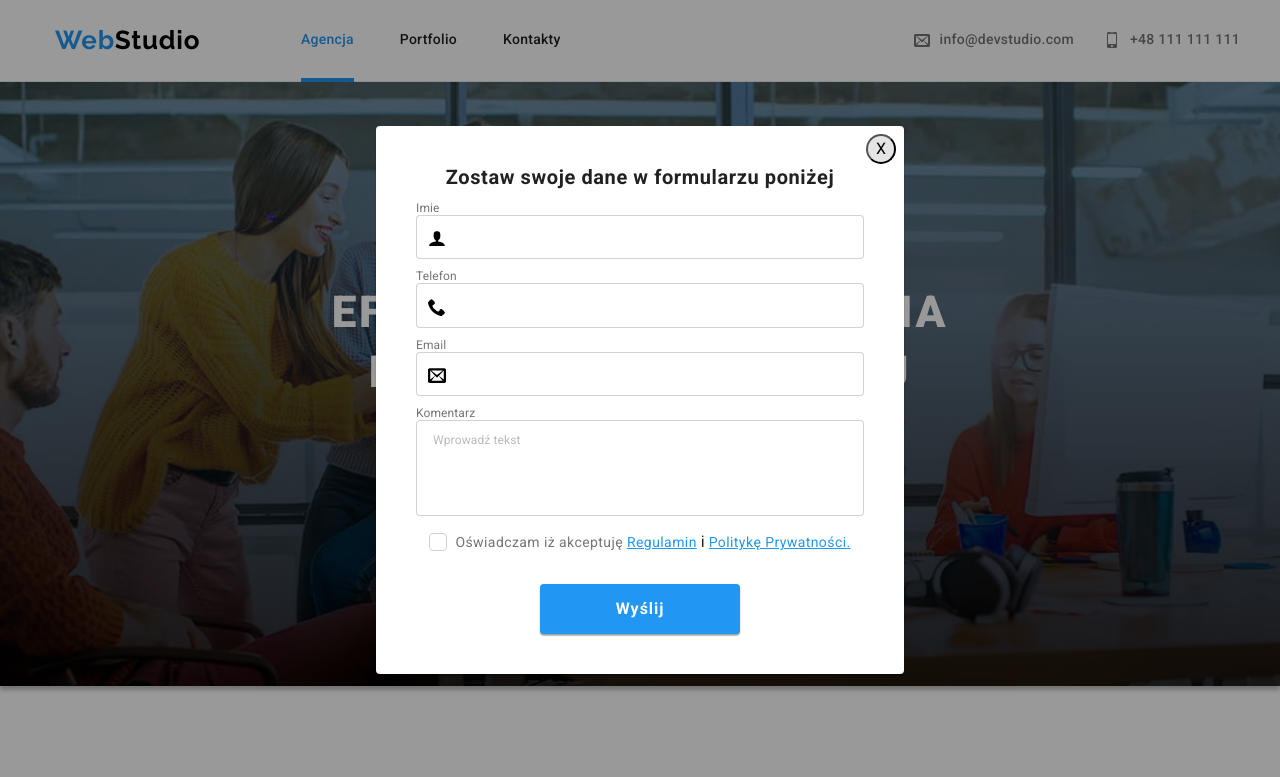
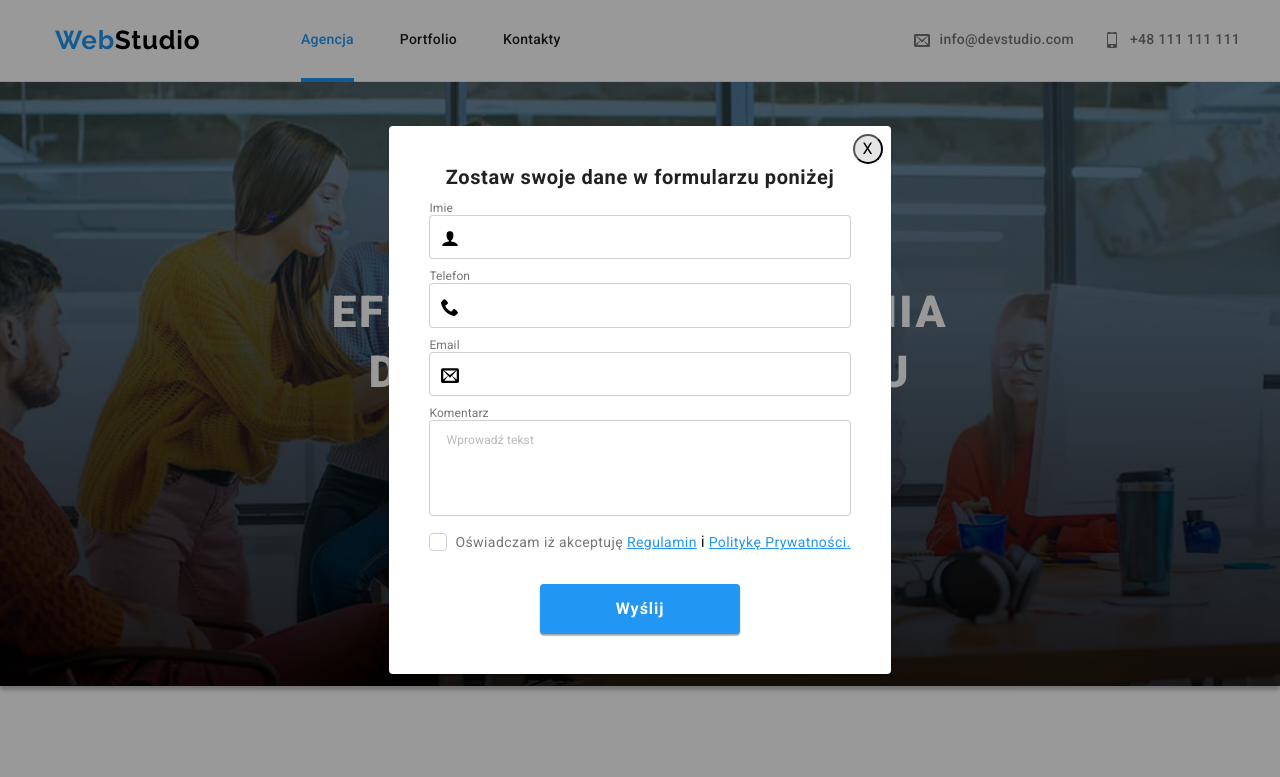
Before and after one commit to SzEmil/WebStudio_site, a plain HTML site: page index.html in a window 1280 px wide. Both pictures are taken after a click on the button "Zamów usługę". Shown: the top 777 px of the page. Drawn offline with nearby package versions, Linux system fonts and the light colour scheme.

Commit message:
modal responsywność mod

```diff
--- a/index.html
+++ b/index.html
@@ -678,9 +678,12 @@
             role="group"
             aria-labelledby="contact-details"
           >
-            <h3 class="modal-form__header">
-              Zostaw swoje dane w formularzu poniżej
-            </h3>
+            <div class="modal-form__header-box">
+              <h3 class="modal-form__header">
+                Zostaw swoje dane w formularzu poniżej
+              </h3>
+            </div>
+
             <label class="modal-form__label">
               <p>Imie</p>
               <svg class="modal-form__svg" width="18" height="18">
--- a/sass/components/_main-modal.scss
+++ b/sass/components/_main-modal.scss
@@ -29,6 +29,8 @@
   transition: transform 300ms linear, visibility 300ms linear,
     opacity 300ms linear;
 
+  margin-left: 15px;
+  margin-right: 15px;
   &__close-btn {
     position: absolute;
     top: 8px;
@@ -48,11 +50,13 @@
   flex-direction: column;
 
   &__group {
+    justify-content: center;
     display: flex;
     flex-direction: column;
     padding: 40px;
   }
   &__header {
+    min-width: 210px;
     font-weight: 700;
     font-size: 20px;
     line-height: 23px;
@@ -61,6 +65,11 @@
     text-transform: none;
 
     padding-bottom: 12px;
+
+    &-box {
+      display: flex;
+      justify-content: center;
+    }
   }
   &__label {
     padding-bottom: 10px;
@@ -105,7 +114,8 @@
   }
 
   &__input {
-    width: 448px;
+    resize: vertical;
+    width: 100%;
     border: 1px solid rgba(33, 33, 33, 0.2);
     border-radius: 4px;
     padding: 12px 12px 12px 42px;
@@ -121,8 +131,9 @@
   }
 
   &__textarea {
+    resize: vertical;
+    width: 100%;
     resize: none;
-    width: 448px;
     border: 1px solid rgba(33, 33, 33, 0.2);
     border-radius: 4px;
     padding: 12px 16px;
@@ -257,6 +268,9 @@
 }
 
 @media screen and (min-width: 768px) {
+  .modal {
+    margin: 0;
+  }
 }
 
 @media screen and (min-width: 1200px) {
```
Also changed, not shown: css/main.css, css/main.min.css, 2 other files.
